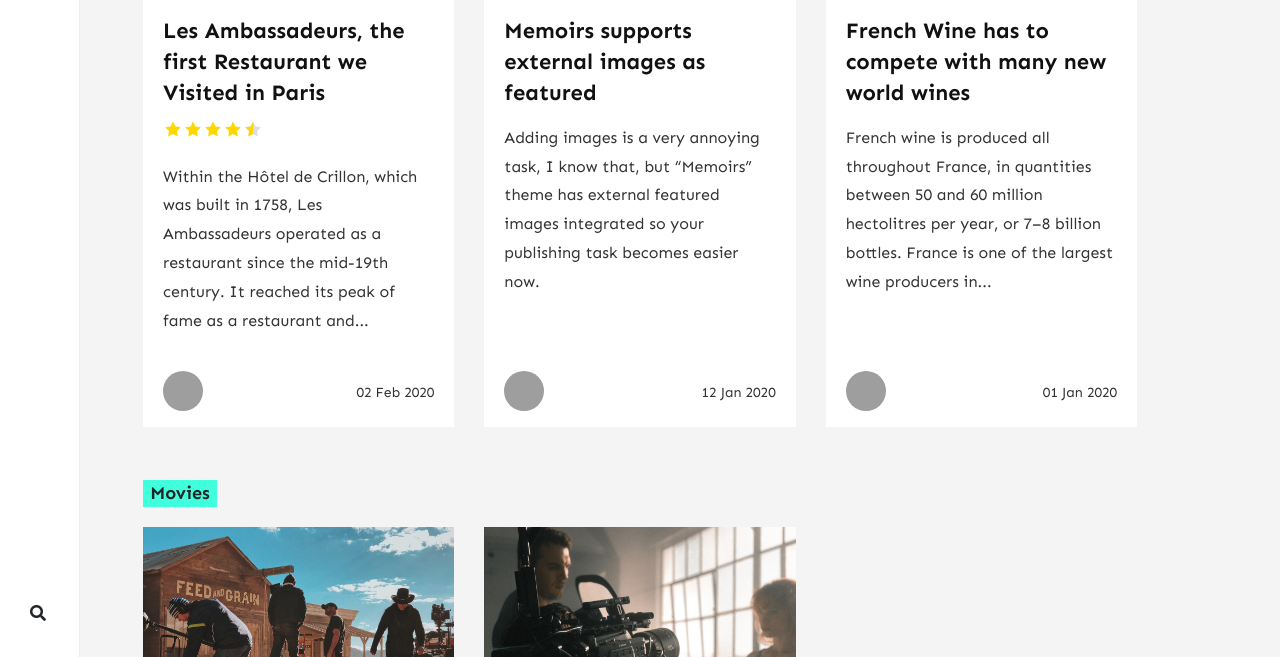
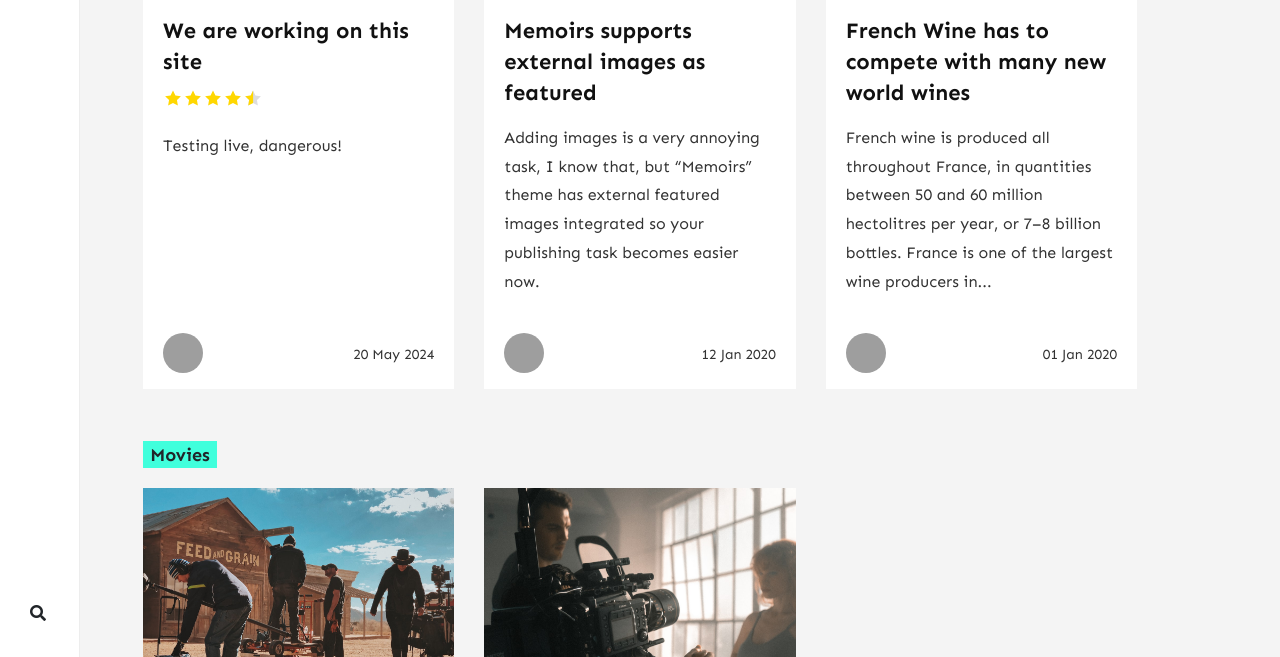
Before and after one commit to CyberneticSite/www, a Jekyll site: the page built from _pages/tags.md, in a window 1280 px wide and 900 px high, scrolled down 404 px, cut to the strip 243-900 px from the top of the window. Built offline with Jekyll 4.4.1, drawn with Linux system fonts in a browser that asks for light colours; nearby versions of some CDN libraries; comment, search, counter and statistics services are not loaded; grey boxes are pictures that could not be loaded.

Commit message:
Update Blog “2020-02-2-les-ambassadeurs”

```diff
--- a/_posts/2020-02-2-les-ambassadeurs.md
+++ b/_posts/2020-02-2-les-ambassadeurs.md
@@ -1,21 +1,13 @@
 ---
 layout: post
-title:  "Les Ambassadeurs, the first Restaurant we Visited in Paris"
+title: We are working on this site
+date: 2024-05-20T21:09
+image: assets/images/2.jpg
 author: sal
-categories: [ Lifestyle ]
-tags: [ France ]
-image: assets/images/2.jpg
+categories:
+  - Lifestyle
+tags:
+  - France
 rating: 4.5
 ---
-
-Within the Hôtel de Crillon, which was built in 1758, Les Ambassadeurs operated as a restaurant since the mid-19th century. It reached its peak of fame as a restaurant and nightclub (a café-concert) in the last three decades of the 19th century.
-
-Always a center of entertainment for the aristocracy, in the 1870s it also became a regular destination of some of the best known figures of art and the demi-monde. Edgar Degas and Henri de Toulouse-Lautrec portrayed visitors at the night club, and Aristide Bruant performed there.
-
-> It was decorated in an 18th-century rococo style, redesigned by Sybille de Margérie with furnishings by Sonia Rykiel.
-
-Following a renovation of the hotel in 1981–85, the restaurant occupied a former private ballroom with windows looking out on the Place de la Concorde, a few hundred meters from the Palais Garnier.
-
-Les Ambassadeurs had two Michelin stars. In the last decade of its operation, chef was Dominique Bouchet  followed by Jean-François Piège and finally when the hotel closed in 2013 for an extended renovation, Christopher Hache.
-
-In 2017 Hache opened a smaller restaurant, L'Écrin, within the renovated hotel; the former space of Les Ambassadeurs became a bar.
+Testing live, dangerous!
```
